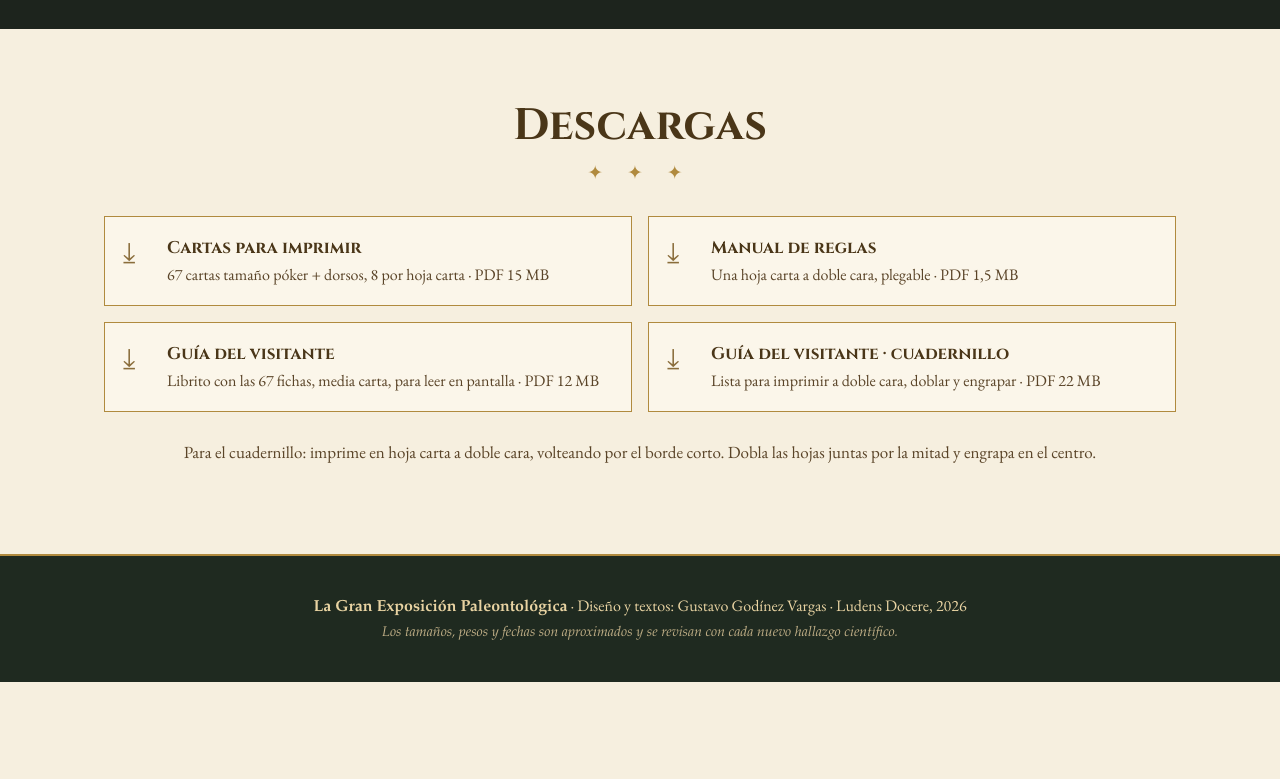
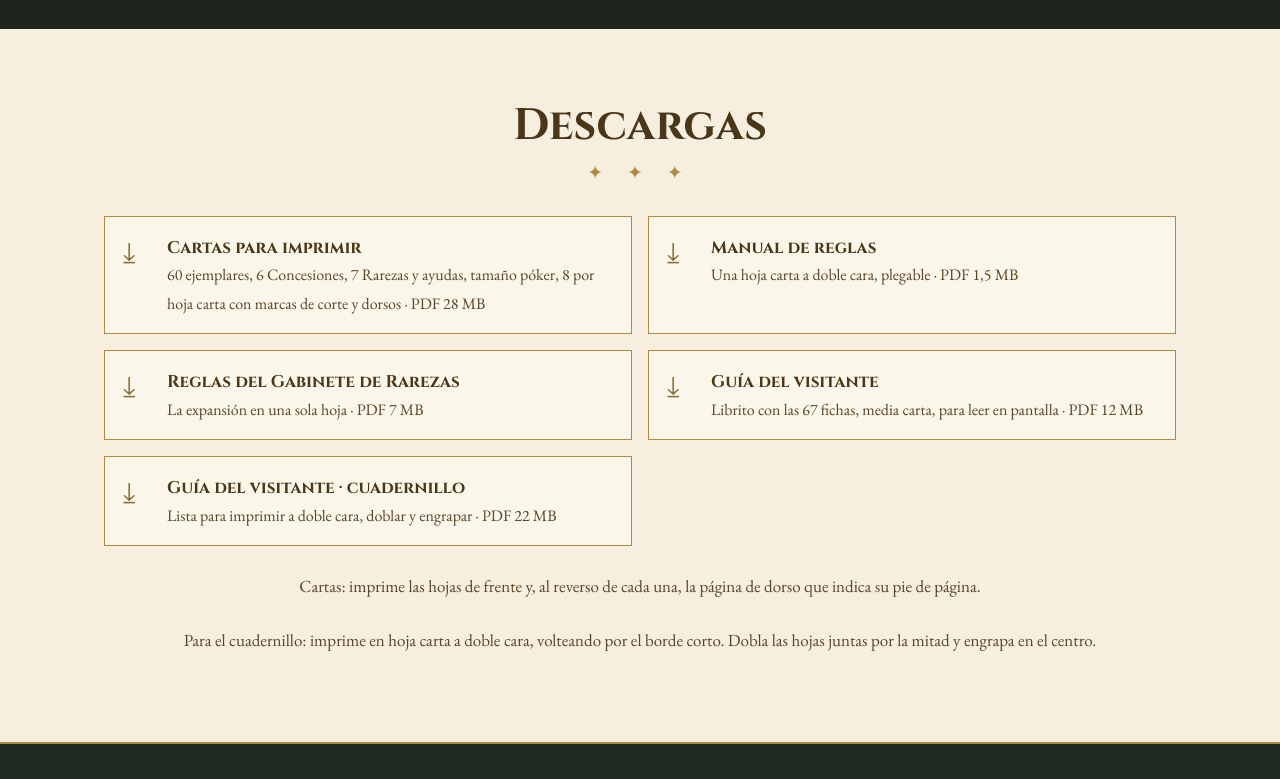
Before and after one commit to Godinex/gran-exposicion, a plain HTML site: page index.html in a window 1280 px wide. Shown: the part 9729-10508 px from the top of the page. Before the commit the page ends 10411 px from the top, so only its background shows below. Drawn offline with Linux system fonts and the light colour scheme.

Commit message:
Reglas nuevas del Gabinete de Rarezas, cartas en diseño limpio y descargas actualizadas
Co-Authored-By: Claude Opus 5.5 <noreply@anthropic.com>
Claude-Session: https://claude.ai/code/session_018sbP5cavWDgqu4sjM9qZKN

```diff
--- a/index.html
+++ b/index.html
@@ -136,14 +136,17 @@
     <div class="orn">✦ ✦ ✦</div>
     <div class="dl">
       <a href="descargas/cartas_para_imprimir.pdf" download>
-        <strong>Cartas para imprimir</strong><span>67 cartas tamaño póker + dorsos, 8 por hoja carta · PDF 15 MB</span></a>
+        <strong>Cartas para imprimir</strong><span>60 ejemplares, 6 Concesiones, 7 Rarezas y ayudas, tamaño póker, 8 por hoja carta con marcas de corte y dorsos · PDF 28 MB</span></a>
       <a href="descargas/manual_de_reglas.pdf" download>
         <strong>Manual de reglas</strong><span>Una hoja carta a doble cara, plegable · PDF 1,5 MB</span></a>
+      <a href="descargas/reglas_gabinete_de_rarezas.pdf" download>
+        <strong>Reglas del Gabinete de Rarezas</strong><span>La expansión en una sola hoja · PDF 7 MB</span></a>
       <a href="descargas/guia_del_visitante.pdf" download>
         <strong>Guía del visitante</strong><span>Librito con las 67 fichas, media carta, para leer en pantalla · PDF 12 MB</span></a>
       <a href="descargas/guia_del_visitante_cuadernillo.pdf" download>
         <strong>Guía del visitante · cuadernillo</strong><span>Lista para imprimir a doble cara, doblar y engrapar · PDF 22 MB</span></a>
     </div>
+    <p class="note">Cartas: imprime las hojas de frente y, al reverso de cada una, la página de dorso que indica su pie de página.</p>
     <p class="note">Para el cuadernillo: imprime en hoja carta a doble cara, volteando por el borde corto. Dobla las hojas juntas por la mitad y engrapa en el centro.</p>
   </div>
 </section>
```
Also changed, not shown: data.json (+1 -1 lines), 4 other files.
